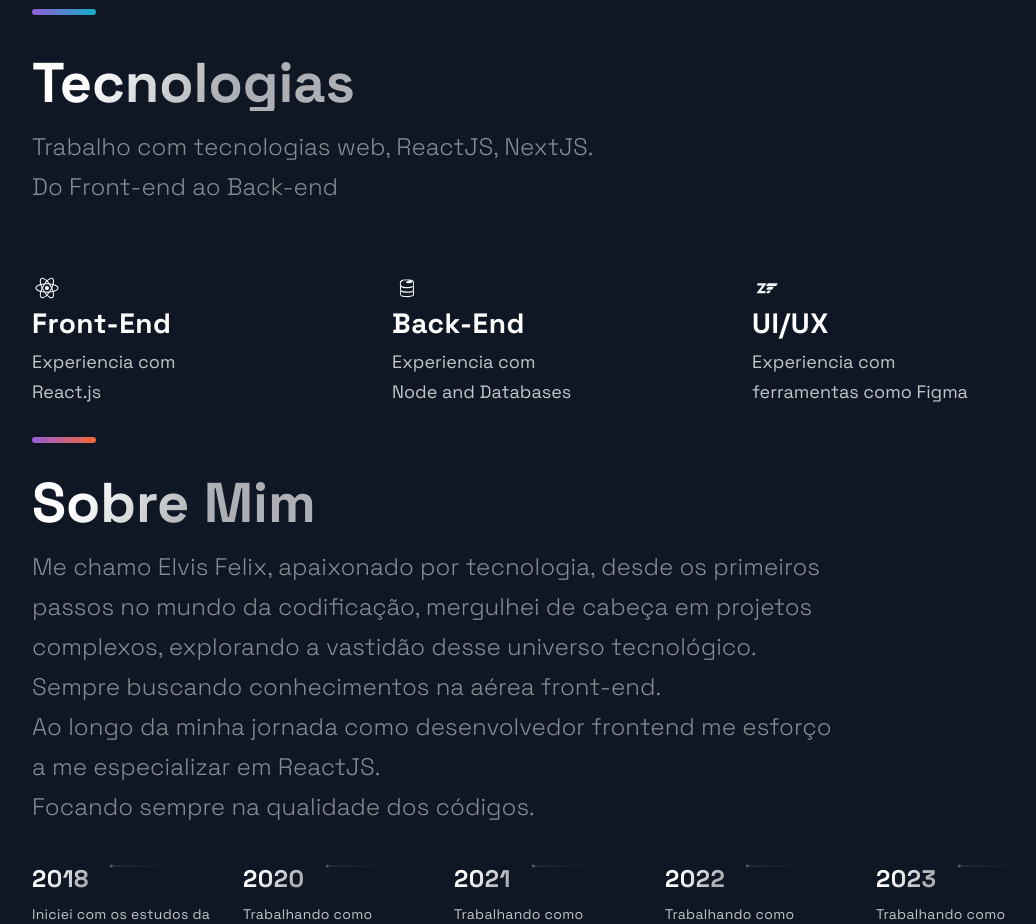
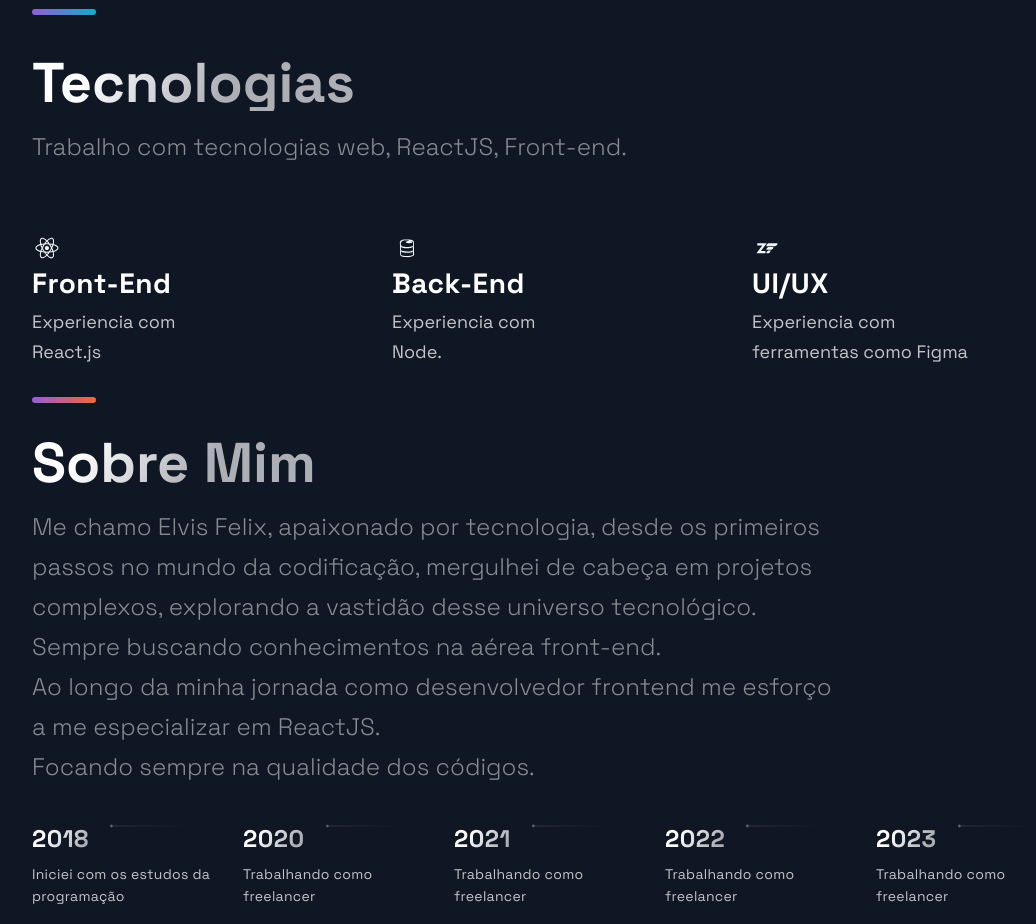
Before and after one commit to ElvisFelix-dev/elvisfelix-portfolio, a Next.js app: page / in a window 1280 px wide. Shown: the part 3840-4764 px from the top of the page, without its empty margins (88-1124 px from the left). Built offline with nearby package versions, Linux system fonts and the light colour scheme.

Commit message:
Update Technologies.js

```diff
--- a/src/components/Technologies/Technologies.js
+++ b/src/components/Technologies/Technologies.js
@@ -8,8 +8,8 @@ const Technologies = () =>  (
     <SectionDivider divider />
     <SectionTitle>Tecnologias</SectionTitle>
     <SectionText>
-      Trabalho com tecnologias web, ReactJS, NextJS. <br/>
-      Do Front-end ao Back-end
+      Trabalho com tecnologias web, ReactJS, Front-end.
+
     </SectionText>
     <List>
       <ListItem>
@@ -32,7 +32,7 @@ const Technologies = () =>  (
           <ListTitle>Back-End</ListTitle>
           <ListParagraph>
           Experiencia com <br />
-            Node and Databases
+            Node.
           </ListParagraph>
         </ListContainer>
       </ListItem>
```
